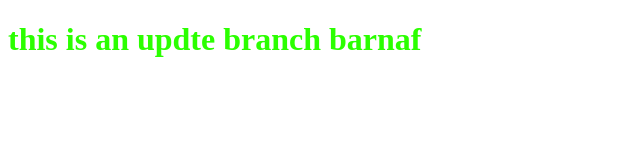
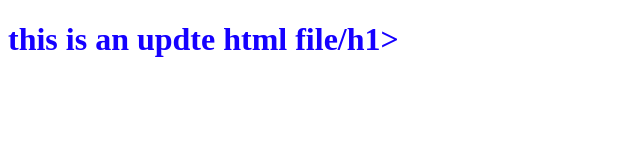
Before and after one commit to barnaf/project, a plain HTML site: page index.html in a window 1280 px wide. Shown: the whole page, without its empty margins (0-640 px from the left). Drawn offline with Linux system fonts and the light colour scheme.

Commit message:
i do edit in style file and html file

```diff
--- a/index.html
+++ b/index.html
@@ -8,7 +8,7 @@
     <link rel="stylesheet" href="style.css">
 </head>
 <body>
-    <h1>this  is an updte branch barnaf</h1>
+    <h1>this  is an updte html file/h1>
     <script src="app.js"></script>
 </body>
 </html>
--- a/style.css
+++ b/style.css
@@ -1,3 +1,3 @@
 h1{
-    color:rgb(43, 255, 0)
+    color:rgb(21, 0, 255)
 }
```
